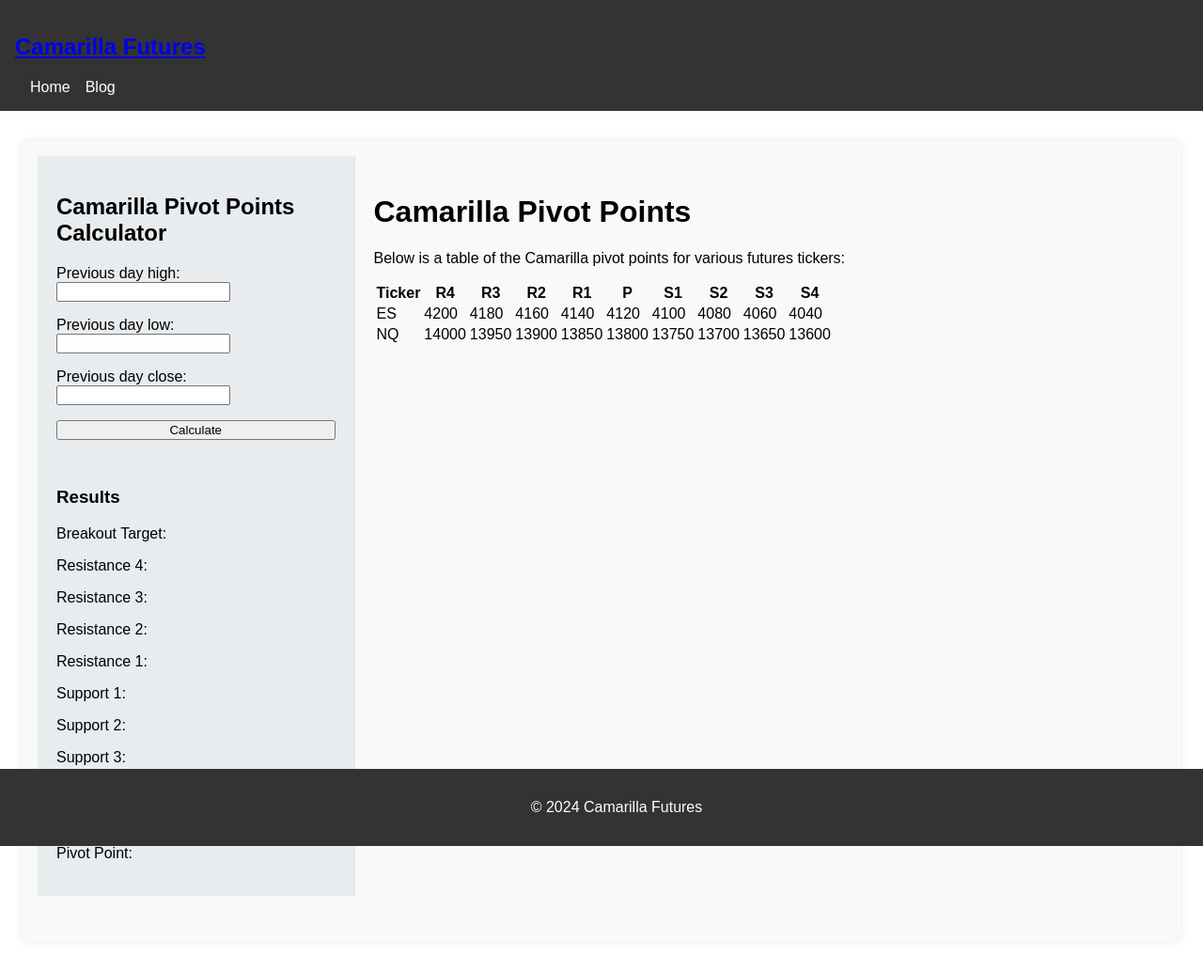
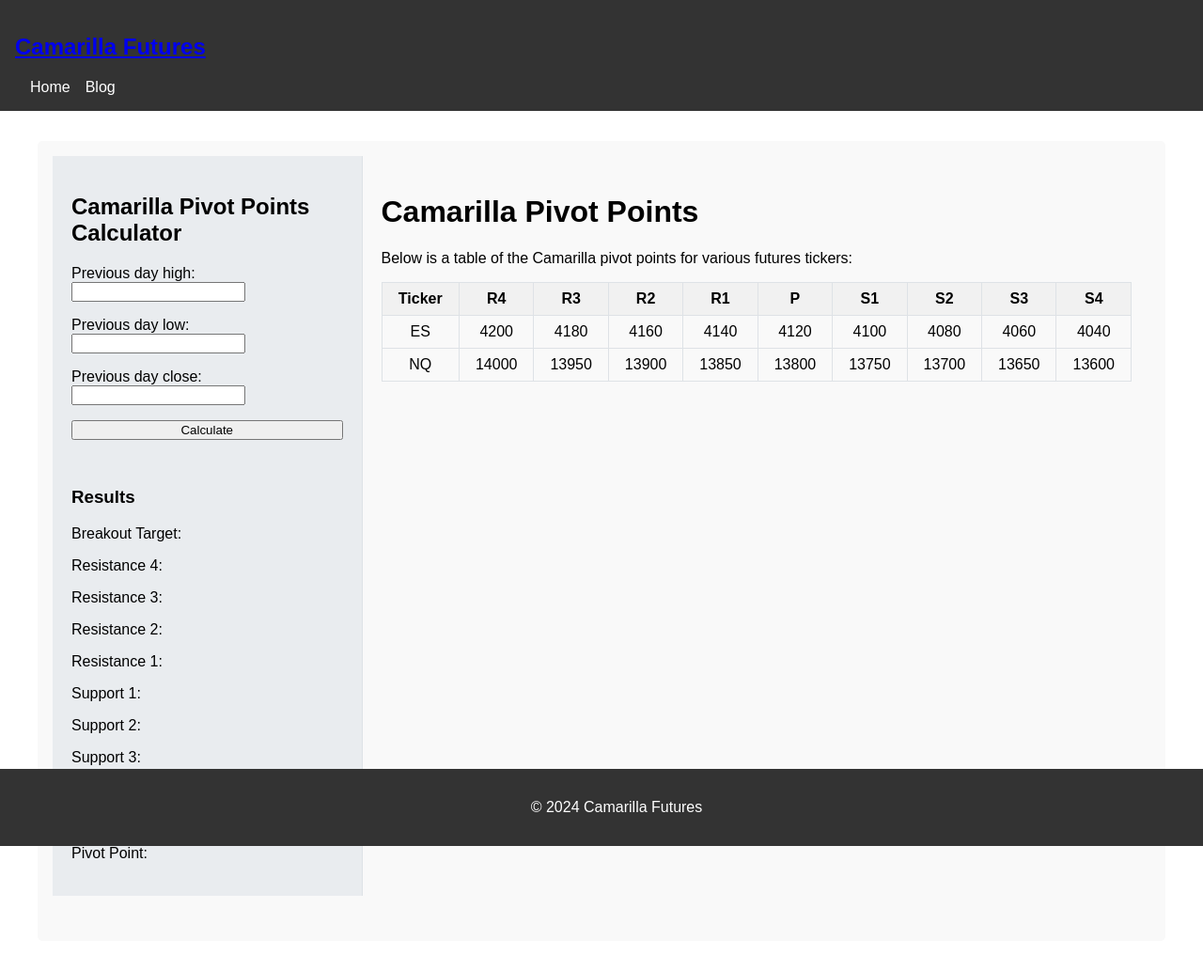
Before and after one commit to zackrylangford/daytrading-unplugged, a Jekyll site: the page built from index.markdown, in a window 1280 px wide. Shown: the whole page at 94% size. Built offline with Jekyll 4.4.1, drawn with Linux system fonts in a browser that asks for light colours.

Commit message:
updated size of layout of homepage

```diff
--- a/assets/css/styles.css
+++ b/assets/css/styles.css
@@ -37,7 +37,7 @@ header nav ul li a {
     max-width: 1200px; /* Adjust as necessary */
     background-color: #f9f9f9;
     border-radius: 5px;
-    box-shadow: 0 0 10px rgba(0, 0, 0, 0.1);
+    box-sizing: border-box;
 }
 
 .sidebar {
@@ -120,6 +120,21 @@ footer {
     text-decoration: underline;
 }
 
+.cam-table {
+    width: 100%;
+    border-collapse: collapse;
+}
+
+.cam-table th, .cam-table td {
+    border: 1px solid #dee2e6;
+    padding: 8px;
+    text-align: center;
+}
+
+.cam-table th {
+    background-color: #f1f1f1;
+}
+
 @media (max-width: 768px) {
     header {
         flex-direction: column;
```
